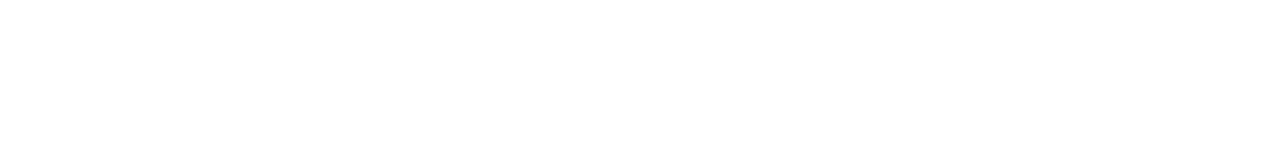
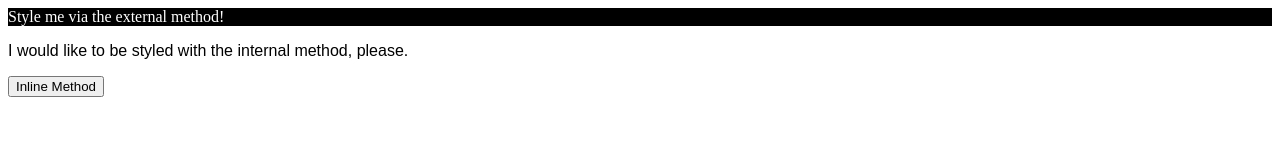
Before and after one commit to CharleneCastro/Learning-HTML-CSS, a plain HTML site: page CSS-Foundations/Exercises/01-css-methods/index.html in a window 1280 px wide. Drawn offline with Linux system fonts and the light colour scheme; files that its build step writes are made by us from their sources.

Commit message:
added the div p & button elements

```diff
--- a/CSS-Foundations/Exercises/01-css-methods/index.html
+++ b/CSS-Foundations/Exercises/01-css-methods/index.html
@@ -8,5 +8,7 @@
 </head>
 
 <body>
-
+    <div>Style me via the external method!</div>
+    <p>I would like to be styled with the internal method, please.</p>
+    <button>Inline Method</button>
 </body>
```
